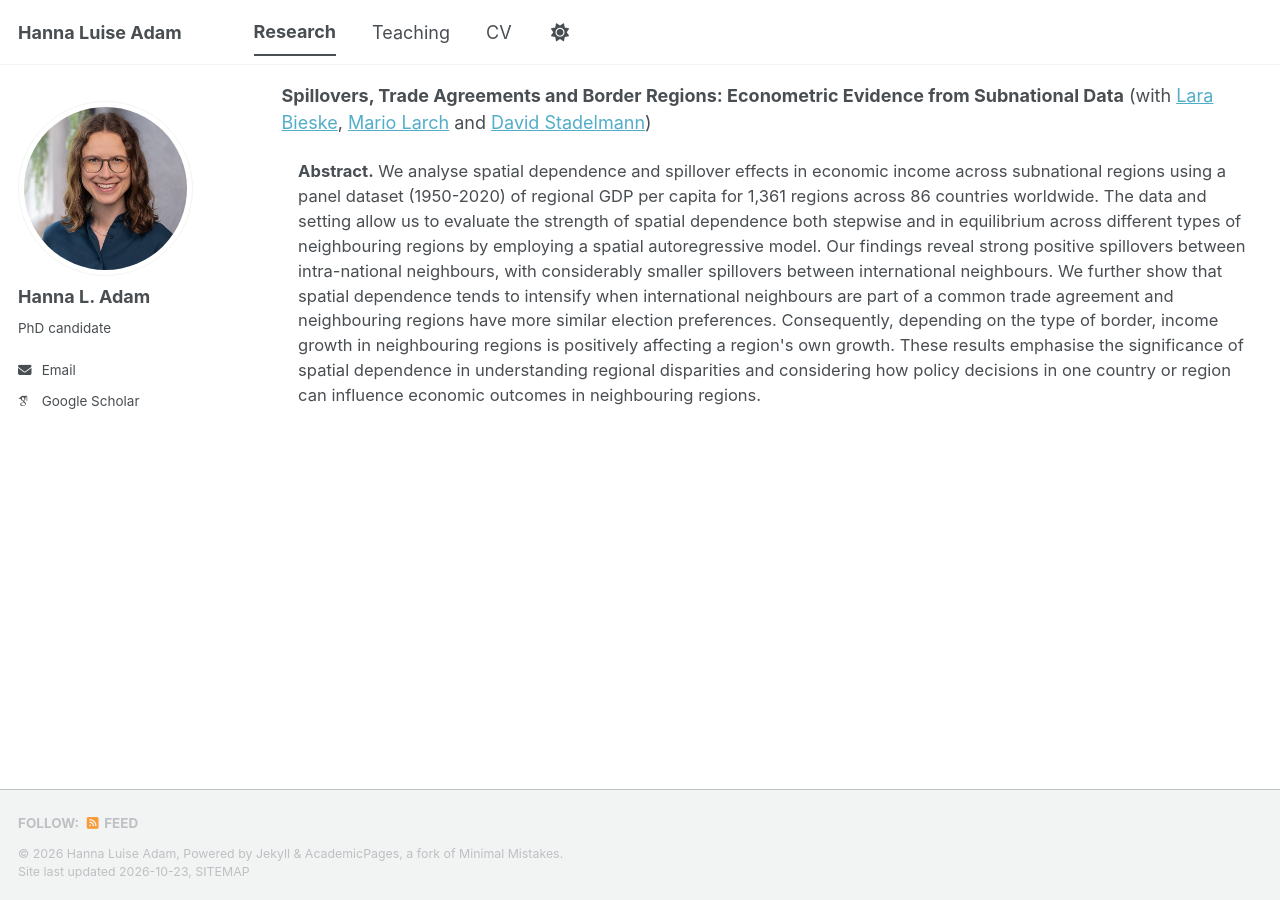
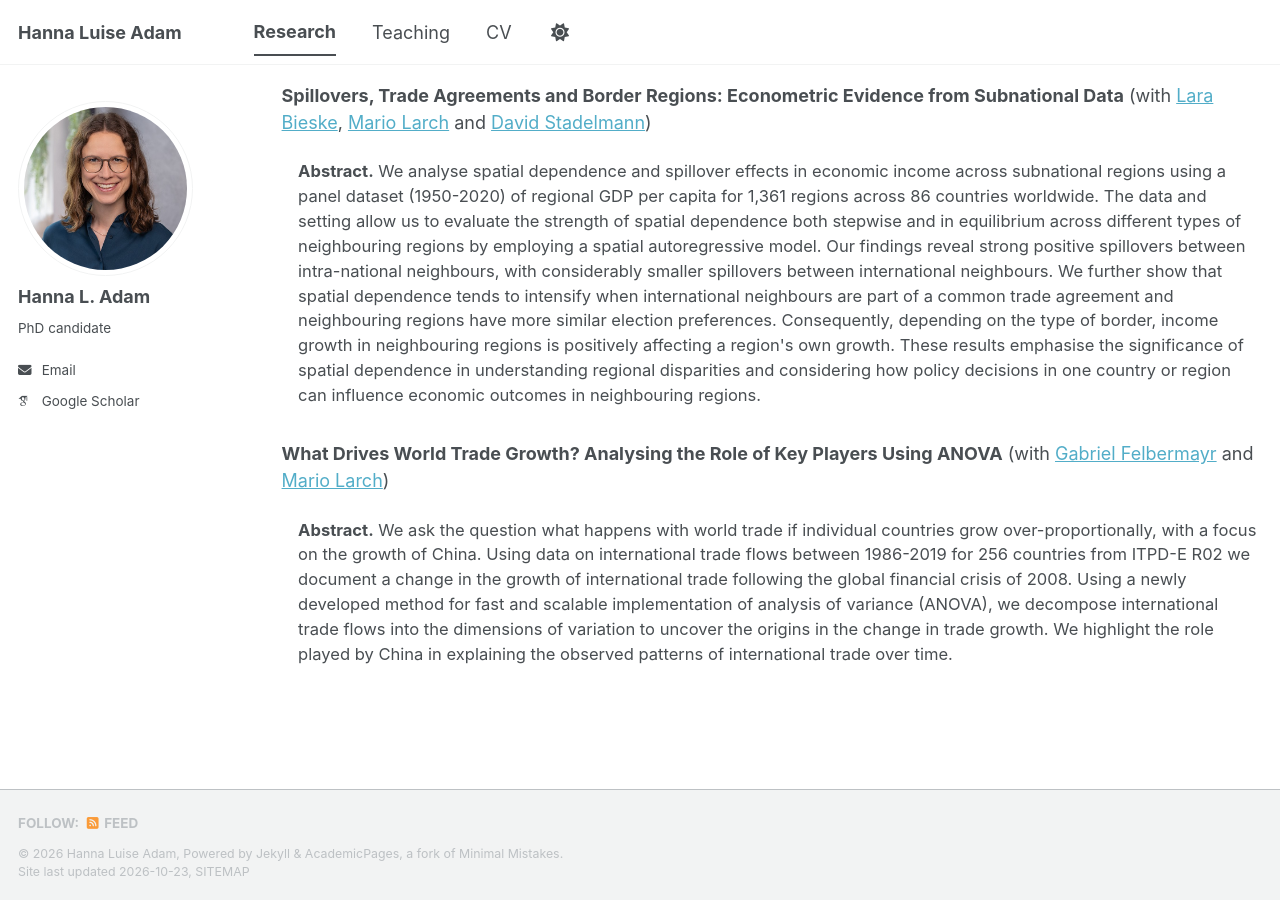
Before and after one commit to hanna-l-adam/hanna-l-adam.github.io, a Jekyll site: the page built from _pages/research.md, in a window 1280 px wide and 900 px high, scrolled down 1893 px. Built offline with Jekyll 4.4.1, drawn with Linux system fonts in a browser that asks for light colours; some web fonts are replaced; a script bundle is joined from its source files by our own code; library files that are not in the unit come from our copies.

Commit message:
Update research.md

```diff
--- a/_pages/research.md
+++ b/_pages/research.md
@@ -73,3 +73,11 @@ author_profile: true
 <strong>Abstract.</strong> We analyse spatial dependence and spillover effects in economic income across subnational regions using a panel dataset (1950-2020) of regional GDP per capita for 1,361 regions across 86 countries worldwide. The data and setting allow us to evaluate the strength of spatial dependence both stepwise and in equilibrium across different types of neighbouring regions by employing a spatial autoregressive model. Our findings reveal strong positive spillovers between intra-national neighbours, with considerably smaller spillovers between international neighbours. We further show that spatial dependence tends to intensify when international neighbours are part of a common trade agreement and neighbouring regions have more similar election preferences. Consequently, depending on the type of border, income growth in neighbouring regions is positively affecting a region's own growth. These results emphasise the significance of spatial dependence in understanding regional disparities and considering how policy decisions in one country or region can influence economic outcomes in neighbouring regions.
 </div>
 </div>
+
+<div class="paper" markdown="1">
+**What Drives World Trade Growth? Analysing the Role of Key Players Using ANOVA** (with <a href="https://www.wifo.ac.at/en/person/gabriel-felbermayr" target="_blank">Gabriel Felbermayr</a> and <a href="https://www.ewf.uni-bayreuth.de/en/team/Prof_Mario_Larch/index.php" target="_blank">Mario Larch</a>)
+
+<div class="abstract" markdown="0">
+<strong>Abstract.</strong> We ask the question what happens with world trade if individual countries grow over-proportionally, with a focus on the growth of China. Using data on international trade flows between 1986-2019 for 256 countries from ITPD-E R02 we document a change in the growth of international trade following the global financial crisis of 2008. Using a newly developed method for fast and scalable implementation of analysis of variance (ANOVA), we decompose international trade flows into the dimensions of variation to uncover the origins in the change in trade growth. We highlight the role played by China in explaining the observed patterns of international trade over time.
+</div>
+</div>
```
